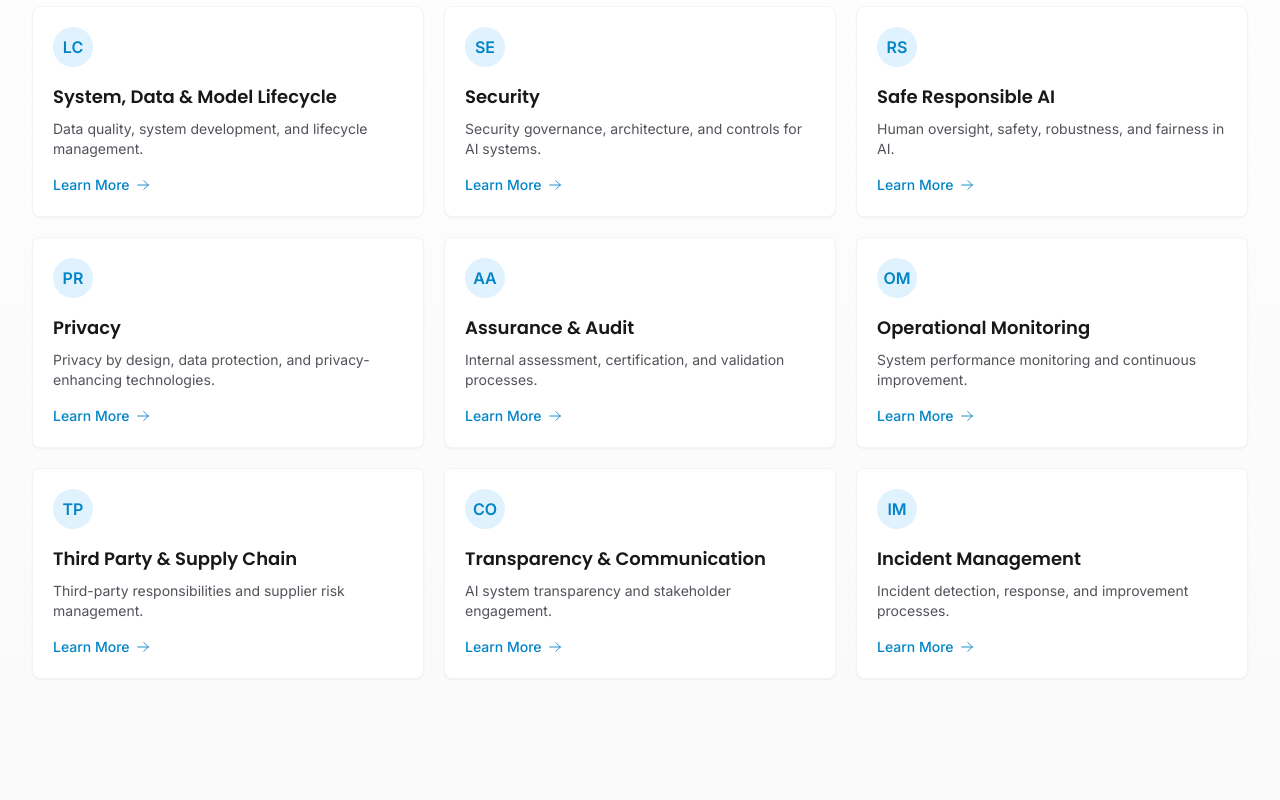
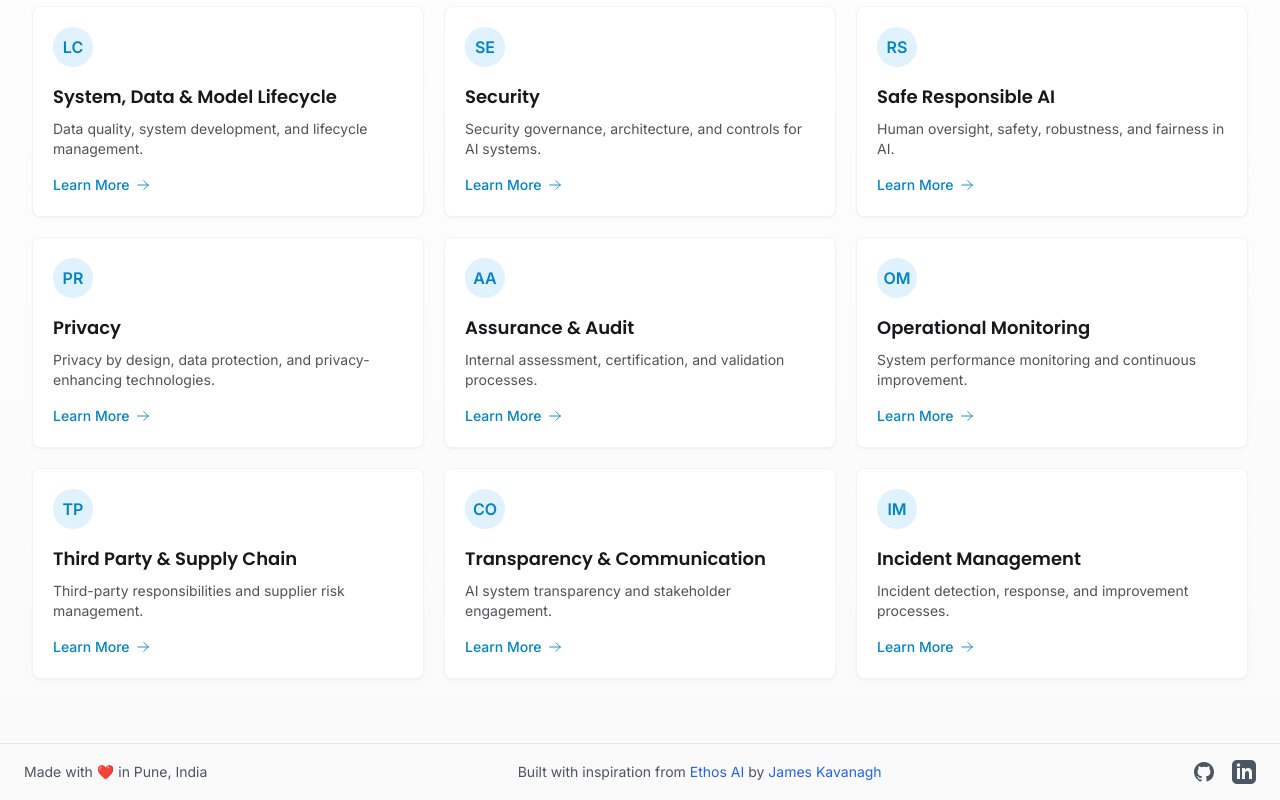
Before and after one commit to shantanudesai/aigovernanceframework, a Next.js app: page / in a window 1280 px wide. Shown: the part 457-1257 px from the top of the page. Before the commit the page ends 1200 px from the top, so only its background shows below. Built offline with nearby package versions, Linux system fonts and the light colour scheme.

Commit message:
feat: Add footer with attribution to Ethos AI and social links

```diff
--- a/src/app/layout.tsx
+++ b/src/app/layout.tsx
@@ -1,6 +1,7 @@
 import React from 'react';
 import './globals.css';
 import { Inter, Poppins } from 'next/font/google';
+import Footer from '@/components/Footer';
 
 const inter = Inter({ subsets: ['latin'], variable: '--font-inter' });
 const poppins = Poppins({
@@ -21,7 +22,10 @@
 }) {
   return (
     <html lang="en" className={`${inter.variable} ${poppins.variable}`}>
-      <body className="min-h-screen bg-zinc-50">{children}</body>
+      <body className="min-h-screen bg-zinc-50 flex flex-col">
+        <main className="flex-grow">{children}</main>
+        <Footer />
+      </body>
     </html>
   );
 }
--- /dev/null
+++ b/src/components/Footer.tsx
@@ -0,0 +1,75 @@
+import Link from 'next/link';
+
+const Footer = () => {
+  return (
+    <footer className="w-full border-t border-gray-200 py-4 px-6">
+      <div className="container mx-auto flex justify-between items-center">
+        <div className="text-sm text-gray-600">
+          Made with <span className="text-red-500">❤️</span> in Pune, India
+        </div>
+        <div className="text-sm text-gray-600">
+          Built with inspiration from{' '}
+          <Link
+            href="https://www.ethos-ai.org/"
+            target="_blank"
+            rel="noopener noreferrer"
+            className="text-blue-600 hover:text-blue-800"
+          >
+            Ethos AI
+          </Link>{' '}
+          by{' '}
+          <Link
+            href="https://substack.com/@jameskavanagh"
+            target="_blank"
+            rel="noopener noreferrer"
+            className="text-blue-600 hover:text-blue-800"
+          >
+            James Kavanagh
+          </Link>
+        </div>
+        <div className="flex gap-4">
+          <Link
+            href="https://github.com/shantanudesai/aigovernanceframework"
+            target="_blank"
+            rel="noopener noreferrer"
+            className="text-gray-600 hover:text-gray-900"
+          >
+            <svg
+              className="w-6 h-6"
+              fill="currentColor"
+              viewBox="0 0 24 24"
+              aria-hidden="true"
+            >
+              <path
+                fillRule="evenodd"
+                d="M12 2C6.477 2 2 6.484 2 12.017c0 4.425 2.865 8.18 6.839 9.504.5.092.682-.217.682-.483 0-.237-.008-.868-.013-1.703-2.782.605-3.369-1.343-3.369-1.343-.454-1.158-1.11-1.466-1.11-1.466-.908-.62.069-.608.069-.608 1.003.07 1.531 1.032 1.531 1.032.892 1.53 2.341 1.088 2.91.832.092-.647.35-1.088.636-1.338-2.22-.253-4.555-1.113-4.555-4.951 0-1.093.39-1.988 1.029-2.688-.103-.253-.446-1.272.098-2.65 0 0 .84-.27 2.75 1.026A9.564 9.564 0 0112 6.844c.85.004 1.705.115 2.504.337 1.909-1.296 2.747-1.027 2.747-1.027.546 1.379.202 2.398.1 2.651.64.7 1.028 1.595 1.028 2.688 0 3.848-2.339 4.695-4.566 4.943.359.309.678.92.678 1.855 0 1.338-.012 2.419-.012 2.747 0 .268.18.58.688.482A10.019 10.019 0 0022 12.017C22 6.484 17.522 2 12 2z"
+                clipRule="evenodd"
+              />
+            </svg>
+          </Link>
+          <Link
+            href="https://www.linkedin.com/in/shantanudesai/"
+            target="_blank"
+            rel="noopener noreferrer"
+            className="text-gray-600 hover:text-gray-900"
+          >
+            <svg
+              className="w-6 h-6"
+              fill="currentColor"
+              viewBox="0 0 24 24"
+              aria-hidden="true"
+            >
+              <path
+                fillRule="evenodd"
+                d="M19 0h-14c-2.761 0-5 2.239-5 5v14c0 2.761 2.239 5 5 5h14c2.762 0 5-2.239 5-5v-14c0-2.761-2.238-5-5-5zm-11 19h-3v-11h3v11zm-1.5-12.268c-.966 0-1.75-.79-1.75-1.764s.784-1.764 1.75-1.764 1.75.79 1.75 1.764-.783 1.764-1.75 1.764zm13.5 12.268h-3v-5.604c0-3.368-4-3.113-4 0v5.604h-3v-11h3v1.765c1.396-2.586 7-2.777 7 2.476v6.759z"
+                clipRule="evenodd"
+              />
+            </svg>
+          </Link>
+        </div>
+      </div>
+    </footer>
+  );
+};
+
+export default Footer;
```
